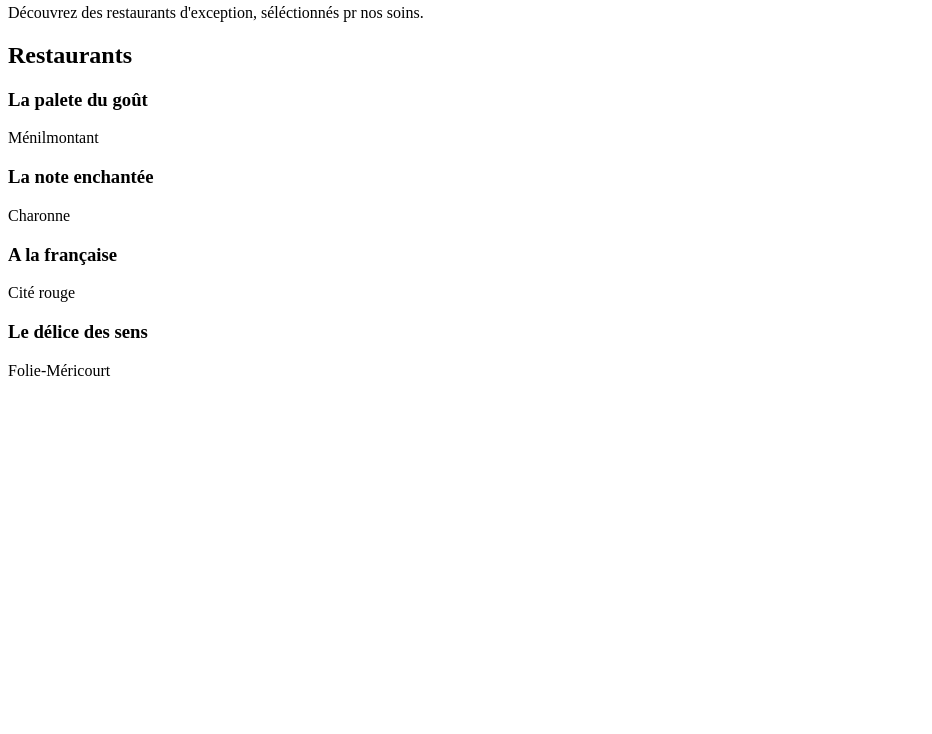
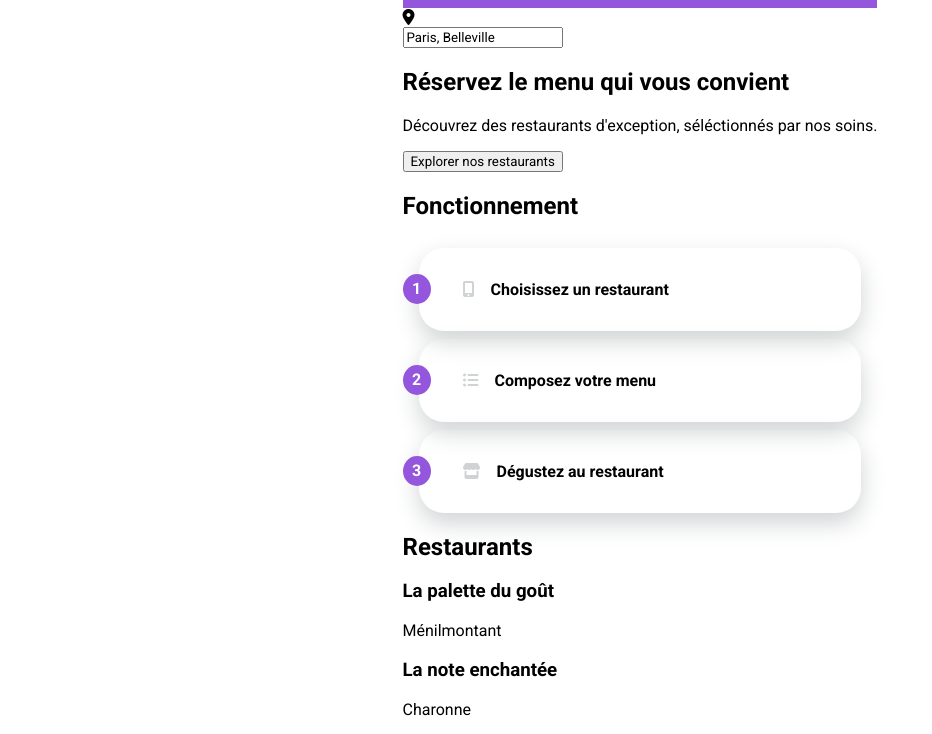
Before and after one commit to LaurenceKR/LaurenceKuhner_3_160821, a plain HTML site: page index.html in a window 1280 px wide. Shown: the part 109-843 px from the top of the page, without its empty margins (0-932 px from the left). Before the commit the page ends 800 px from the top, so only its background shows below. Drawn offline with nearby package versions, Linux system fonts and the light colour scheme; files that its build step writes are made by us from their sources; a web font is replaced by a local one.

Commit message:
architecture website

```diff
--- a/index.html
+++ b/index.html
@@ -5,7 +5,7 @@
 <head>
     <title>Ohmyfood!</title>
 <!--Généralités feuille de styles-->
-        <link rel="stylesheet" href="main.css">
+        <link rel="stylesheet" href="css/style.css">
         <meta charset="utf-8">
         <meta name="viewport" content="width=device-width, initial-scale=1">
     <!--Icones-->
@@ -28,20 +28,45 @@
 <!--HEADER-->
         <header>
             <div class="logo">
-            <img src="images/logo/ohmyfood@2x.svg" alt="logo ohmyfood">
+                <img src="images/logo/ohmyfood@2x.svg" alt="logo ohmyfood">
             </div>
         </header>
 <!--MAIN-->
         <main>
             <div class="presentation">
                 <div class="presentation__Place">
+                    <form method="post" action="traitement.php">
+                        <div class="mapLogo"><i class="fas fa-map-marker-alt"></i></div>
+                        <input type="text" value="Paris, Belleville">
+                    </form>
                 </div>
                 <div class="presentation__Text">
                     <h2>Réservez le menu qui vous convient</h2>
-                    <p>Découvrez des restaurants d'exception, séléctionnés pr nos soins.</p>
+                    <p>Découvrez des restaurants d'exception, séléctionnés par nos soins.</p>
+                    <div class="button1">
+                        <button type="submit">Explorer nos restaurants</button>
+                    </div>
                 </div>
             </div>
             <div class="functioning">
+                <h2 class="functioning__Title">Fonctionnement</h2>
+                <div class="functioning__Step">
+                     <a href="#" class="purpleButton">
+                        <div class="number">1</div>
+                        <i class="fas fa-mobile-alt"></i>
+                        <p>Choisissez un restaurant</p>
+                    </a>
+                    <a href="#" class="purpleButton">
+                        <div class="number">2</div>
+                        <i class="fas fa-list-ul"></i>
+                        <p>Composez votre menu</p>
+                    </a>
+                    <a href="#" class="purpleButton">
+                        <div class="number">3</div>
+                        <i class="fas fa-store"></i>
+                        <p>Dégustez au restaurant</p>
+                    </a>
+                </div>
 
             </div>
         </main>
@@ -49,7 +74,7 @@
             <h2>Restaurants</h2>
             <div class="cards">
                 <div class="cards__Palette">
-                    <h3>La palete du goût</h3>
+                    <h3>La palette du goût</h3>
                     <p>Ménilmontant</p>
                 </div>
                 <div class="cards__Enchantee">
@@ -68,6 +93,12 @@
         </article>
 <!--FOOTER-->
         <footer>
+            <div class="title"><h2>Ohmyfood</h2></div>
+            <div class="resto"><i class="fas fa-utensils"></i><p>Proposer un restaurant</p></div>
+            <div class="partner"><i class="fas fa-hands-helping"></i><p>Devenir partenaire</p></div>
+            <p>Mentions légales</p>
+            <a href="mailto:contact@ohmyfood.com"> Contact</a>
+
 
         </footer>
     </div>
--- /dev/null
+++ b/sass/2.utils/_variables.scss
@@ -0,0 +1,8 @@
+/*palette couleurs*/
+
+$colorPurple: #9356dc;
+$colorPink: #ff79da;
+$colorGreen: #99e2d0;
+$colorBlack: #000;
+$colorWhite: #fff;
+$colorGrey : #D0D3D4
--- a/sass/style.scss
+++ b/sass/style.scss
@@ -1,26 +1,94 @@
-@charset "UTF-8";
+@import "./2.utils/variables";
+
 /*reset des calibrages mis à 0 de tous les éléments*/
 /**@import url("https://cdn.jsdelivr.net/gh/jgthms/minireset.css@master/minireset.min.css");/*
 
 /*import de la police*/
 /*Shrikhand:logos et titres uniquement*/
-@import url("https://fonts.googleapis.com/css2?family=Roboto:ital,wght@0,100;0,300;0,400;0,500;0,700;0,900;1,100;1,300;1,400;1,500;1,700;1,900&display=swap");
-/*Shrikhand:logos et titres uniquement*/
-h1 {
-  font-family: 'Shrikhand', cursive;
-}
+@import url('https://fonts.googleapis.com/css2?family=Shrikhand&display=swap');
 
 /*Roboto: texte*/
-p h3 h2 {
+@import url('https://fonts.googleapis.com/css2?family=Roboto:ital,wght@0,100;0,300;0,400;0,700;0,900;1,100;1,300;1,400;1,500;1,700;1,900&display=swap');
+
+* {
   font-family: 'Roboto', sans-serif;
 }
 
-/*palette couleurs*/
-
-  $colorPurple: #9356dc;
-  $colorPink: #ff79da;
-  $colorGreen: #99e2d0;
-  $colorBlack: #000;
-  $colorWhite: #fff;
 
 /*# sourceMappingURL=style.css.map */
+
+/*body*/
+body{
+  margin: auto;
+  padding: 0px;
+  max-width: 1440px;
+  display: flex;
+  flex-direction: column;
+  align-items: center;
+}
+/*Header*/
+header {
+  div.logo {
+    font-size: 100px;
+    display: block;
+    margin: auto;
+    background-color: $colorPurple;
+    img {
+     width: 250px;
+    }
+  }
+}
+
+/*Main*/
+.functioning__Step{
+  display: flex;
+  flex-direction: column;
+  justify-content: space-between;
+    .purpleButton{
+      display: flex;
+      flex-direction: row;
+      align-items: center;
+      padding: 1em;
+      margin: 0.5em 1em 0 1em;
+      text-decoration: none;
+      font-weight: bold;
+      color: $colorBlack;
+      border-radius: 25px ;
+      box-shadow: 0 10px 25px 0 $colorGrey;
+        .number{
+          position: relative;
+          left: -2em;
+          background-color: $colorPurple;
+          color: $colorWhite;
+          border-radius: 100%;
+          height: 25px;
+          width: 28px;
+          padding-top: 5px;
+          text-align: center;
+
+        }
+    }
+}
+.purpleButton p{
+  margin-left:1em ;
+}
+
+.purpleButton i{
+  color: $colorGrey;
+}
+
+.functioning__Step {
+    a.purpleButton:hover{
+        background-color: $colorPurple;
+        }
+      }
+
+/*footer*/
+footer {
+  background-color: $colorBlack;
+  color: $colorWhite;
+  padding: 1em ;
+}
+.title{
+      font-family: 'Shrikhand', cursive;
+}
```
Also changed, not shown: Public/page1.html (added), Public/page2.html (added), Public/page3.html (added), css/style.css, 1 other file.
